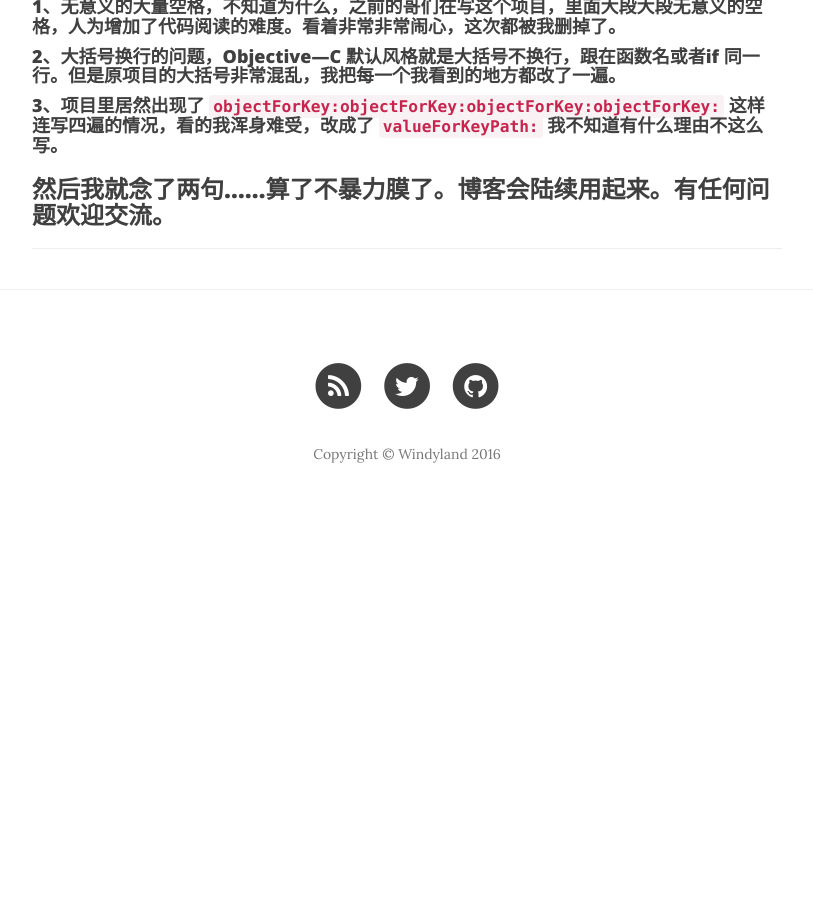
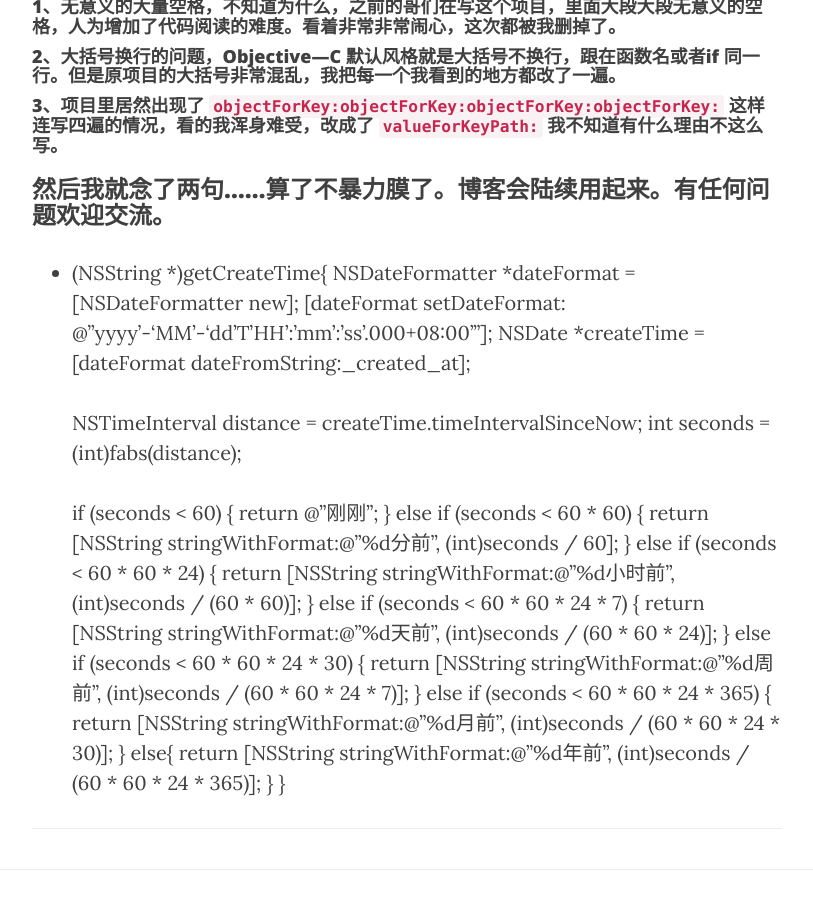
Before and after one commit to DavidHu0921/davidhu0921.github.io, a Jekyll site: the page built from _posts/2016-04-25-项目优化杂记.md, in a window 1280 px wide and 900 px high, scrolled down 925 px. Shown: the whole window, without its empty margins (233-1046 px from the left). Built offline with Jekyll 4.4.1, drawn with Linux system fonts in a browser that asks for light colours; nearby versions of some CDN libraries; before the commit the page ends 1455 px from its top, so only the background shows below that.

Commit message:
Update 2016-04-25-项目优化杂记.md

```diff
--- a/_posts/2016-04-25-项目优化杂记.md
+++ b/_posts/2016-04-25-项目优化杂记.md
@@ -20,3 +20,28 @@ categories: 杂记
 #### 3、项目里居然出现了 `objectForKey:objectForKey:objectForKey:objectForKey:` 这样连写四遍的情况，看的我浑身难受，改成了 `valueForKeyPath:` 我不知道有什么理由不这么写。
 
 ### 然后我就念了两句……算了不暴力膜了。博客会陆续用起来。有任何问题欢迎交流。
+
+- (NSString *)getCreateTime{
+    NSDateFormatter *dateFormat = [NSDateFormatter new];
+    [dateFormat setDateFormat: @"yyyy'-'MM'-'dd'T'HH':'mm':'ss'.000+08:00'"];
+    NSDate *createTime = [dateFormat dateFromString:_created_at];
+
+    NSTimeInterval distance = createTime.timeIntervalSinceNow;
+    int seconds = (int)fabs(distance);
+
+    if (seconds < 60) {
+        return @"刚刚";
+    } else if (seconds < 60 * 60) {
+        return [NSString stringWithFormat:@"%d分前", (int)seconds / 60];
+    } else if (seconds < 60 * 60 * 24) {
+        return [NSString stringWithFormat:@"%d小时前", (int)seconds / (60 * 60)];
+    } else if (seconds < 60 * 60 * 24 * 7) {
+        return [NSString stringWithFormat:@"%d天前", (int)seconds / (60 * 60 * 24)];
+    } else if (seconds < 60 * 60 * 24 * 30) {
+        return [NSString stringWithFormat:@"%d周前", (int)seconds / (60 * 60 * 24 * 7)];
+    } else if (seconds < 60 * 60 * 24 * 365) {
+        return [NSString stringWithFormat:@"%d月前", (int)seconds / (60 * 60 * 24 * 30)];
+    } else{
+        return [NSString stringWithFormat:@"%d年前", (int)seconds / (60 * 60 * 24 * 365)];
+    }
+}
```
